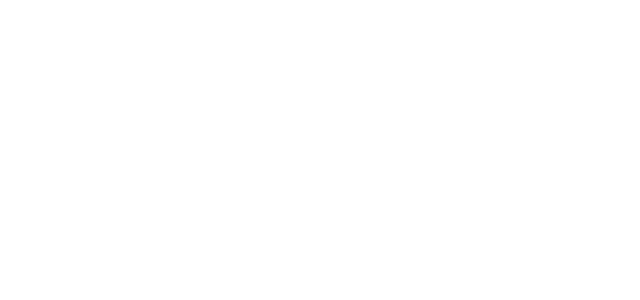
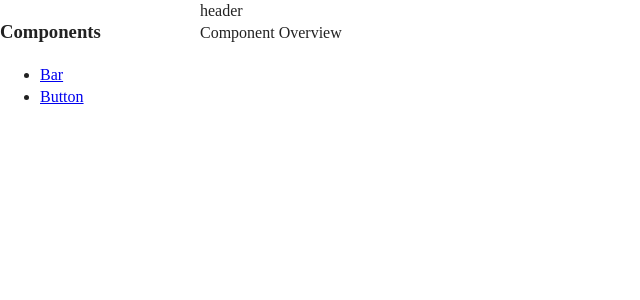
Before and after one commit to alexsedeke/studio-one, a Vue app: page /components in a window 1280 px wide. Before the commit this address had no page. Shown: the top 300 px of the page, without its empty margins (0-640 px from the left). Built offline with nearby package versions, Linux system fonts and the light colour scheme.

Commit message:
extend documentation structure

```diff
--- /dev/null
+++ b/src/components/BarView.vue
@@ -0,0 +1,9 @@
+<template>
+  <div>Bar view</div>
+</template>
+<script lang="ts">
+import { defineComponent } from 'vue'
+export default defineComponent({
+  name: 'BarView'
+})
+</script>
--- /dev/null
+++ b/src/components/ButtonView.vue
@@ -0,0 +1,9 @@
+<template>
+  <div>Button view</div>
+</template>
+<script lang="ts">
+import { defineComponent } from 'vue'
+export default defineComponent({
+  name: 'ButtonView'
+})
+</script>
--- /dev/null
+++ b/src/components/ComponentOverView.vue
@@ -0,0 +1,9 @@
+<template>
+  <div>Component Overview</div>
+</template>
+<script lang="ts">
+import { defineComponent } from 'vue'
+export default defineComponent({
+  name: 'ComponentOverView'
+})
+</script>
--- a/src/components/ComponentsView.vue
+++ b/src/components/ComponentsView.vue
@@ -1,14 +1,20 @@
 <template>
   <div class="page-grid">
     <div class="page-grid__sidebar">
-      <one-bar resizer="e">sonething</one-bar>
+      <one-bar resizer="e" class="components-view__menu">
+        <h3>Components</h3>
+        <ul>
+          <li><router-link :to="{ name: 'components-bar' }">Bar</router-link></li>
+          <li><router-link :to="{ name: 'components-button' }">Button</router-link></li>
+        </ul>
+      </one-bar>
     </div>
-    <div class="page-grid__toolbar">
-      <one-bar resizer="w">more</one-bar>
+    <div class="page-grid__header">
+      header
     </div>
-    <div class="page-grid__header">header</div>
-    <div class="page-grid__content">content</div>
-    <div class="page-grid__footer">footer</div>
+    <div class="page-grid__content">
+      <router-view></router-view>
+    </div>
   </div>
 </template>
 <script lang="ts">
--- /dev/null
+++ b/src/styles/_components.postcss
@@ -0,0 +1,5 @@
+.components-view {
+  &__menu {
+    width: 200px;
+  }
+}
--- a/src/styles/app.css
+++ b/src/styles/app.css
@@ -3,3 +3,4 @@
 @import '_main.css';
 @import '_variables.css';
 @import '_flex-helper.postcss';
+@import '_components.postcss';
```
Also changed, not shown: src/router/index.ts (+11 -3 lines).
